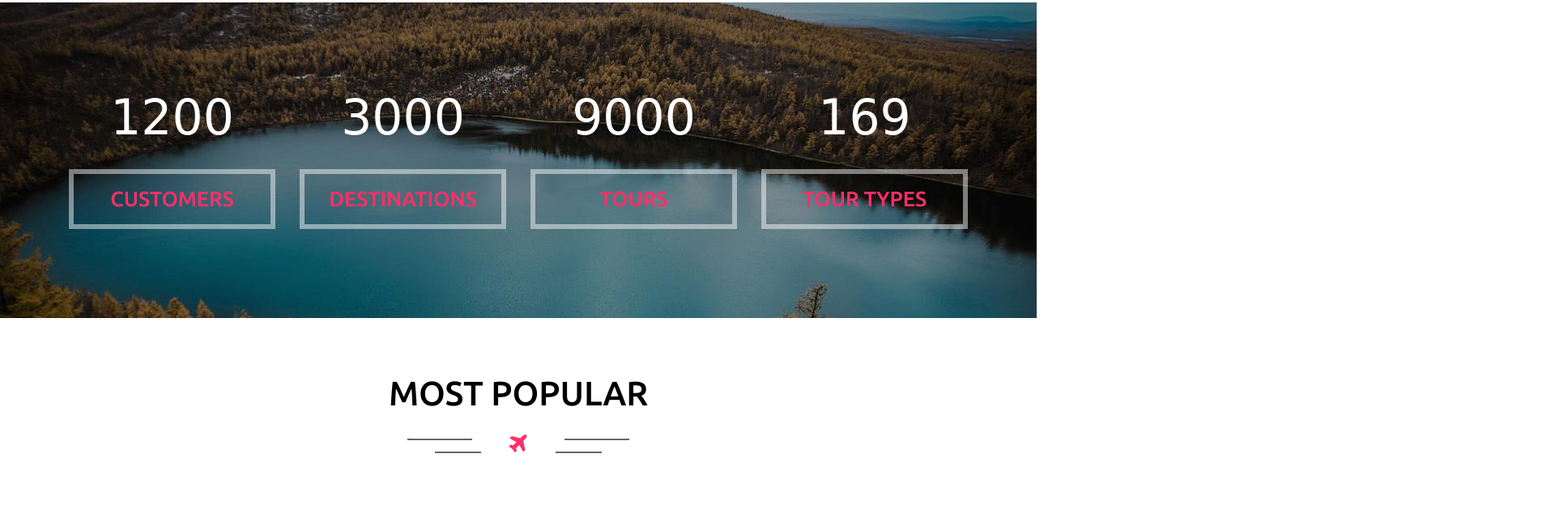
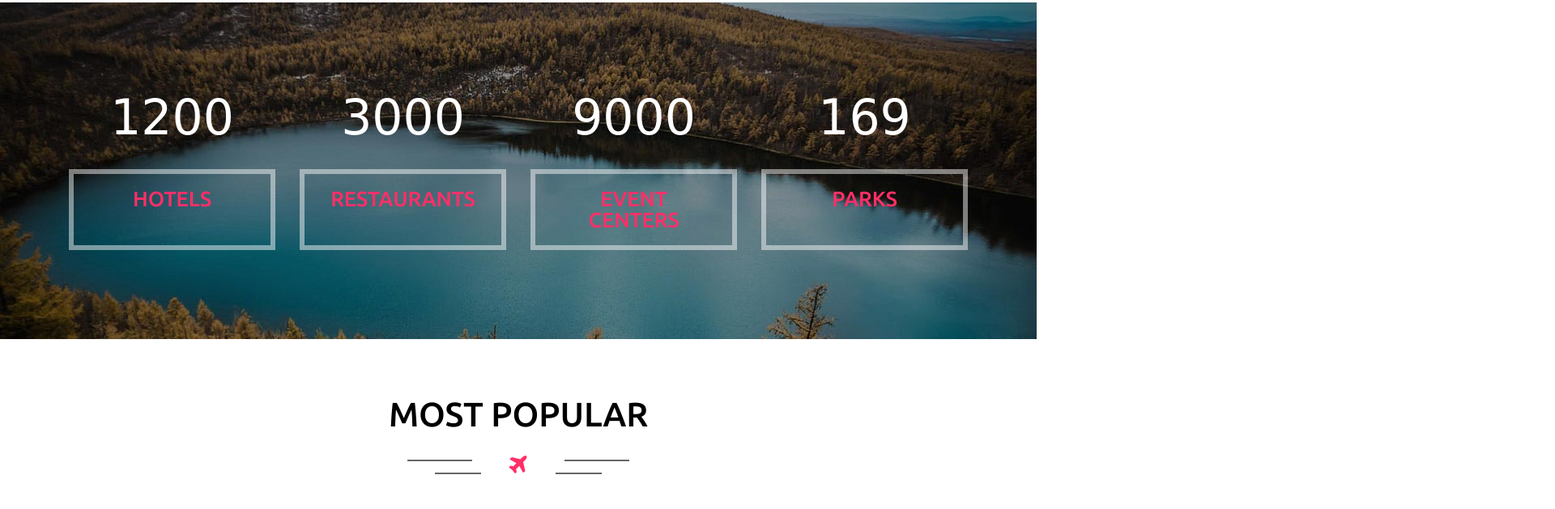
Before and after one commit to maitalata/kstmb, a plain HTML site: page index.html in a window 1280 px wide. Shown: the part 1542-2171 px from the top of the page at 81% size, 1920 px wide, since content can reach past the window. Drawn offline with Linux system fonts and the light colour scheme; a web font is replaced by a local one.

Commit message:
Update on the homepage

```diff
--- a/index.html
+++ b/index.html
@@ -220,19 +220,20 @@ function hideURLbar(){ window.scrollTo(0,1); } </script>
 		<div class="stats-info">
 			<div class="col-md-3 col-sm-3 stats-grid slideanim">
 				<div class='numscroller numscroller-big-bottom' data-slno='1' data-min='0' data-max='1200' data-delay='.5' data-increment="1">1200</div>
-				<h4 class="stats-info">CUSTOMERS</h4>
+				<h4 class="stats-info">HOTELS
+					<br> &nbsp;</h4>
 			</div>
 			<div class="col-md-3 col-sm-3 stats-grid slideanim">
 				<div class='numscroller numscroller-big-bottom' data-slno='1' data-min='0' data-max='3000' data-delay='.5' data-increment="1">3000</div>
-				<h4 class="stats-info">DESTINATIONS</h4>
+				<h4 class="stats-info">RESTAURANTS<br> &nbsp;</h4>
 			</div>
 			<div class="col-md-3 col-sm-3 stats-grid slideanim">
 				<div class='numscroller numscroller-big-bottom' data-slno='1' data-min='0' data-max='9000' data-delay='.5' data-increment="10">9000</div>
-				<h4 class="stats-info">TOURS</h4>
+				<h4 class="stats-info">EVENT CENTERS</h4>
 			</div>
 			<div class="col-md-3 col-sm-3 stats-grid slideanim">
 				<div class='numscroller numscroller-big-bottom' data-slno='1' data-min='0' data-max='169' data-delay='.5' data-increment="1">169</div>
-				<h4 class="stats-info">TOUR TYPES</h4>
+				<h4 class="stats-info">PARKS<br> &nbsp;</h4>
 			</div>
 			<div class="clearfix"></div>
 		</div>
```
